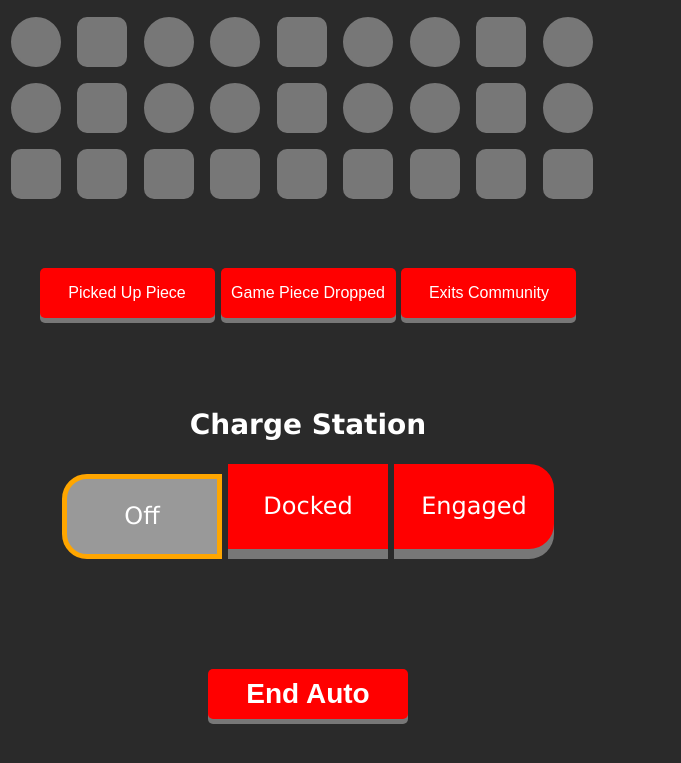
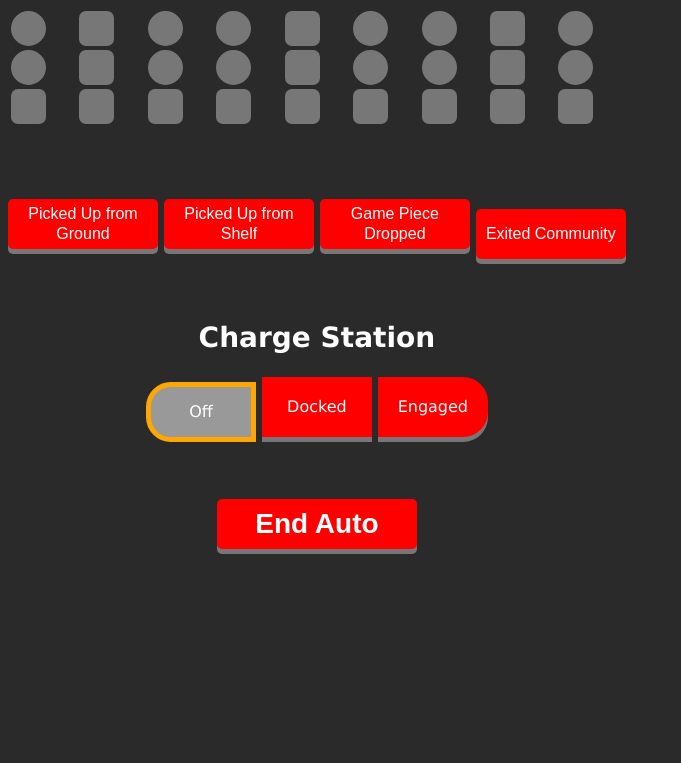
Before and after one commit to cavineers/ScoutingApp2023, a Flask app: template templates/2023/scout.html in a window 1280 px wide. Shown: the top 763 px of the page, without its empty margins (0-681 px from the left). Run offline with Flask 2, Linux system fonts and the light colour scheme; the template is opened without the code that fills it, so the values that code supplies are empty.

Commit message:
finished frontend for phones

```diff
--- a/static/2023/css/home.css
+++ b/static/2023/css/home.css
@@ -1,6 +1,6 @@
 .content {
     margin-top: 10%;
-    margin-left: 10%;
+    margin-left: 0%;
 }
 
 .submit {
@@ -10,7 +10,7 @@
     border: none;
     color: white;
     margin-top: 50px;
-    margin-left: 30%;
+    margin-left: 23%;
     text-align: center;
     text-decoration: none;
     font-size: 24px;
@@ -35,7 +35,7 @@
     border-radius: 10px;
     border: 1px solid #ffffff;
     outline: solid white;
-    width: 250px;
+    width: 200px;
     font-family: Geneva, Segoe UI, Verdana, sans-serif;
     resize: none;
 }
--- a/static/2023/css/scout.css
+++ b/static/2023/css/scout.css
@@ -1,18 +1,14 @@
 /* Unselected node color: #777 */
 
 .table {
-    height: 200px;
-    width: 600px;
+    height: 100px;
+    width: 100%;
     margin-left: 0%;
 }
 
-.auto {
-
-}
-
 .node-cone {
-    height: 50px;
-    width: 50px;
+    height: 35px;
+    width: 35px;
     background-color: #777;
     border-color: #777;
     padding: 11%;
@@ -22,8 +18,8 @@
 }
 
 .node-cube {
-    height: 50px;
-    width: 50px;
+    height: 35px;
+    width: 35px;
     background-color: #777;
     border-color: #777;
     padding: 11%;
@@ -54,8 +50,8 @@
 }
 
 .node-hybrid {
-    height: 50px;
-    width: 50px;
+    height: 35px;
+    width: 35px;
     background-color: #777;
     padding: 11%;
     border-radius: 20%;
@@ -66,7 +62,7 @@
 .next {
     height: 50px;
     width: 200px;
-    margin-top: 20%;
+    margin-top: 10%;
     background-color: #ff0000; /* Red */
     border: none;
     color: white;
@@ -115,7 +111,9 @@
 
 .button_red {
     height: 50px;
-    width: 175px;
+    width: 150px;
+    margin-top: 10px;
+    line-height: 20px;
     background-color: #ff0000; /* Red */
     border: none;
     color: white;
@@ -139,7 +137,7 @@
 }
 
 .charge {
-    margin-top: 15%;
+    margin-top: 5%;
     text-align: center;
 }
 
@@ -155,52 +153,52 @@
     background-color: #999;
     border: 5px solid #ffa600;
     box-shadow: 0 0px #666;
-    transform: translateY(10px);
+    transform: translateY(5px);
 }
 
 .charge label span {
     position: relative;
     text-align: center;
     display: inline-block;
-    font-size: 24px;
+    font-size: 16px;
 }
 
 .left {
-    width: 150px;
-    height: 75px;
-    line-height: 75px;
+    width: 100px;
+    height: 50px;
+    line-height: 50px;
     background: #ff0000;
     color: white;
     border: 5px solid #ff0000;
     text-align: center;
     border-top-left-radius: 25px;
     border-bottom-left-radius: 25px;
-    box-shadow: 0 10px #777;
+    box-shadow: 0 5px #777;
 }
 .left:hover {background-color: #cf0000;}
 
 .mid {
-    width: 150px;
-    height: 75px;
-    line-height: 75px;
+    width: 100px;
+    height: 50px;
+    line-height: 50px;
     background: #ff0000;
     color: white;
     border: 5px solid #ff0000;
     text-align: center;
-    box-shadow: 0 10px #777;
+    box-shadow: 0 5px #777;
 }
 .mid:hover {background-color: #cf0000;}
 
 .right {
-    width: 150px;
-    height: 75px;
-    line-height: 75px;
+    width: 100px;
+    height: 50px;
+    line-height: 50px;
     background: #ff0000;
     color: white;
     border: 5px solid #ff0000;
     text-align: center;
     border-top-right-radius: 25px;
     border-bottom-right-radius: 25px;
-    box-shadow: 0 10px #777;
+    box-shadow: 0 5px #777;
 }
 .right:hover {background-color: #cf0000;}
--- a/static/2023/js/scout.js
+++ b/static/2023/js/scout.js
@@ -99,8 +99,8 @@ window.addEventListener("load", () => {
     });
 
     //track button press times
-    const pickUpPiece = document.getElementById("pickUpPiece");
-    const pickUpPieceAuto = document.getElementById("pickUpPieceAuto");
+    const pickUpPiece = document.getElementById("pickedUpGround");
+    const pickUpPieceAuto = document.getElementById("pickUpAuto");
     const dropPiece = document.getElementById("dropPiece");
     const dropPieceAuto = document.getElementById("dropPieceAuto");
     const markDefense = document.getElementById("markDefense");
@@ -108,7 +108,7 @@ window.addEventListener("load", () => {
     if (!localStorage.getItem(COMMUNITY_EXIT_STORAGE))
         localStorage.setItem(COMMUNITY_EXIT_STORAGE, "null");
 
-    setMarkTime(pickUpPiece, PICK_UPS_STORAGE, pickUps);
+    setMarkTime(pickedUpGround, PICK_UPS_STORAGE, pickUps);
     setMarkTime(pickUpPieceAuto, PICK_UPS_STORAGE, pickUps);
     setMarkTime(dropPiece, DROPS_STORAGE, drops);
     setMarkTime(dropPieceAuto, DROPS_STORAGE, drops);
--- a/templates/2023/result.html
+++ b/templates/2023/result.html
@@ -15,7 +15,7 @@
             <p>Add Any Match Comments or Concerns (Please No Sarcastic Remarks)</p>
             <textarea id="commentarea1" class="commentarea" placeholder="Enter text here..."></textarea>
             <br>
-            <button class="submit" id="finishButton">Submit</button>
+            <button class="submit" id="finishButton">Return to Home</button>
         </div>
     </div>
 </div>
--- a/templates/2023/scout.html
+++ b/templates/2023/scout.html
@@ -48,13 +48,16 @@
     </table>
     <div class="auto" style="margin-top: 10%; width: 100%; text-align: center;">
         <label>
-            <button class="button_red" id="pickUpPieceAuto">Picked Up Piece</button>
+            <button class="button_red" id="pickUpAuto">Picked Up from Ground</button>
+        </label>
+        <label>
+            <button class="button_red" id="pickedUpShelf">Picked Up from Shelf</button>
         </label>
         <label>
             <button class="button_red" id="dropPieceAuto">Game Piece Dropped</button>
         </label>
         <label>
-            <button class="button_red" id="passesMidLineAuto">Exits Community</button>
+            <button class="button_red" id="passesMidLineAuto">Exited Community</button>
         </label>
         <div style="margin-top: 10%; width: 100%; text-align: center;">
             <div class="charge">
@@ -81,13 +84,16 @@
     </div>
     <div class="tele" style="margin-top: 10%; width: 100%; text-align: center;">
         <label>
-            <button class="button_red" id="pickUpPiece">Picked Up Piece</button>
+            <button class="button_red" id="pickedUpGround">Picked Up Piece</button>
+        </label>
+        <label>
+            <button class="button_red" id="pickedUpShelf">Picked Up from Shelf</button>
         </label>
         <label>
             <button class="button_red" id="dropPiece">Game Piece Dropped</button>
         </label>
         <label>
-            <button class="button_red" id="markDefense">Played Defense</button>
+            <button class="button_red" id="markDefense">Bot Played Defense</button>
         </label>
         <div style="margin-top: 10%; width: 100%; text-align: center;">
             <div class="charge">
```
Also changed, not shown: static/2023/css/prematch.css (+28 -26 lines), static/2023/css/result.css (+9 -10 lines).
